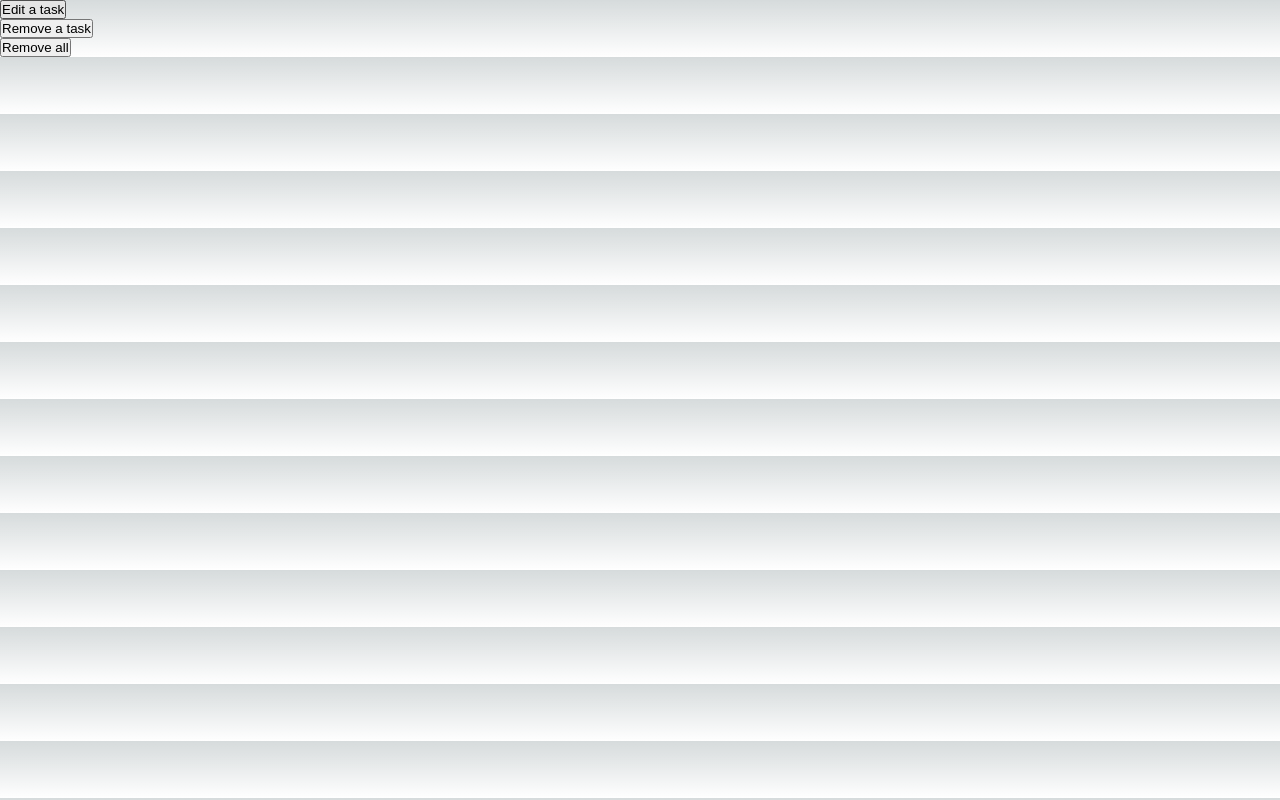
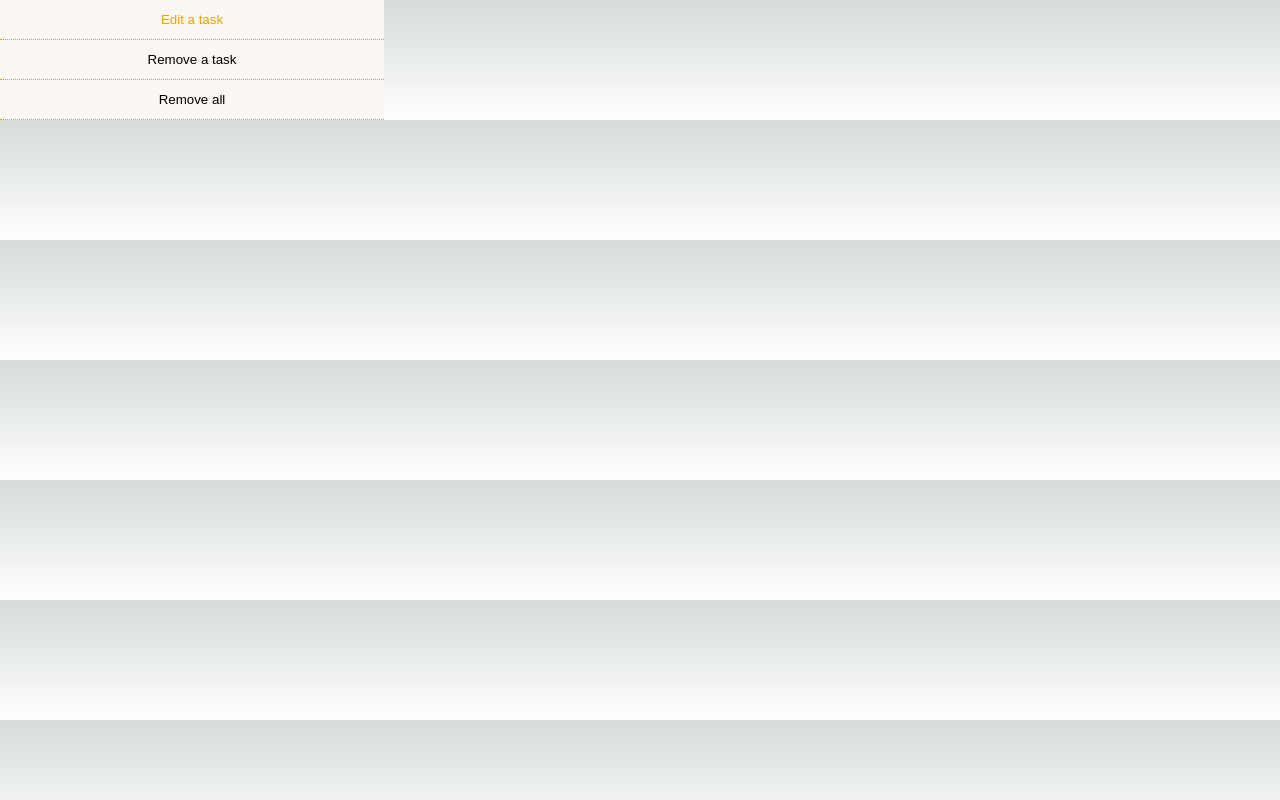
Before and after one commit to carocodingk/PomodoroTracker, a Next.js app: page /editMenu in a window 1280 px wide. Built offline with nearby package versions, Linux system fonts and the light colour scheme.

Commit message:
Task editing menu closes when clicked outside of it

```diff
--- a/src/pages/editMenu.js
+++ b/src/pages/editMenu.js
@@ -1,6 +1,10 @@
-import { useEffect } from "react"
+import { useEffect, useState } from "react"
+import DialogBox from "./dialogBox"
+import ShowTask from "./showTask"
 
-function EditMenu({taskList, setTaskList, setEditModeOption, editTask}){
+function EditMenu({taskList, setTaskList, setEditModeOption, taskToEdit, setOpenMenu}){
+
+  const [showDetails, setShowDetails] = useState(false);
 
   const removeAll = () => {
     const newTaskList =[]
@@ -14,27 +18,33 @@ function EditMenu({taskList, setTaskList, setEditModeOption, editTask}){
     return(
       <div>
         {taskList.map((task) =>
-          (task.key != editTask.key)?
-            // console.log(task.taskName)
+          (task.key != taskToEdit.key)?
             newTaskList = [...newTaskList, task]
             :
             console.log('removed task: ', task.taskName)
         )}
         {setTaskList(newTaskList)}
       </div>
-
     );
   }
 
+  const editTask = () => {
+    return(
+    setOpenMenu(false)
+    );
 
-
+  }
 
     return(
-    <ul>
-      <li><input type="button" value="Edit a task" onClick={()=>console.log("first")}/></li>
-      <li><input type="button" value="Remove a task" onClick={()=>removeTask()}/></li>
-      <li><input type="button" value="Remove all" onClick={()=> removeAll()}/></li>
-    </ul>
+    <div>
+      {showDetails && <ShowTask taskList={taskList} taskToEdit={taskToEdit} />}
+      {/* <ul onMouseEnter={() => setOpenMenu(true)} onMouseLeave={()=> setOpenMenu(false)}> */}
+      <ul>
+        <li><input type="button" className="borderless lightBackground menuButton hoverItem" value="Edit a task" onClick={()=> editTask()}/></li>
+        <li><input type="button" className="borderless lightBackground menuButton hoverItem" value="Remove a task" onClick={()=>removeTask()}/></li>
+        <li><input type="button" className="borderless lightBackground menuButton hoverItem" value="Remove all" onClick={()=> removeAll()}/></li>
+      </ul>
+    </div>
     );
 }
 
--- a/src/pages/newEditTask.js
+++ b/src/pages/newEditTask.js
@@ -1,6 +1,4 @@
 import { useState } from "react"
-// import EditMenu from "./editMenu"
-// import EditMenu from "./editMenu"
 
 function NewEditTask({taskKeys, setTaskKey, setTaskList, openMenu, setOpenMenu}){
     const [newTask, setNewTask] = useState({
@@ -78,6 +76,7 @@ function NewEditTask({taskKeys, setTaskKey, setTaskList, openMenu, setOpenMenu})
           }
         }/>
         <input type="button" value="EDIT" onClick={() => setOpenMenu(!openMenu)} />
+        {/* <input type="button" value="EDIT" onMouseEnter={() => setOpenMenu(true)} onMouseLeave={() => setOpenMenu(false)} /> */}
         {/* <EditMenu /> */}
         {/* <input type="button" value="Edit" onClick={() => setOpenMenu(!openMenu)} />   s  */}
       </div>
--- a/src/pages/pomodoroTimer.js
+++ b/src/pages/pomodoroTimer.js
@@ -1,7 +1,7 @@
 import { useEffect, useState } from "react";
 import DialogBox from "./dialogBox";
 
-function PomodoroTimer({workTime, breakTime, taskInProgress, setCycleComplete}){
+function PomodoroTimer({workTime, breakTime, taskInProgress, setCycleComplete, setOpenMenu}){
     const [workTimer, setWorkTimer] = useState(workTime);
     const [workTimerRun, setWorkTimerRun] = useState(false);
     const [breakTimer, setBreakTimer] = useState(breakTime);
--- a/src/styles/styles.css
+++ b/src/styles/styles.css
@@ -104,11 +104,13 @@
     bottom: 0;
     padding: 0.6rem;
     width: 100vw;
+    height: 8vh;
     background-color: #f1e8df;
 }
 
 #taskInput {
     width: 80wv;
+    /* z-index: 3; */
 }
 
 #newTaskInput {
@@ -209,7 +211,45 @@
 
 #menu {
     position: absolute;
-    bottom: 80px;
+    bottom: 8vh;
     right: 0;
     border: 1px solid black;
 }
+
+#showTaskBackground {
+    width: 100vw;
+    height: 100vh;
+    background-color:  rgba(241, 232, 223, 0.7);
+
+}
+
+ul {
+    list-style-type: none;
+}
+
+.borderless {
+    border: none;
+    border-bottom: 1px dotted #E9A200;
+    max-width: 50vw;
+    min-height: 5vh;
+
+}
+
+.menuButton {
+    min-width: 30vw;
+}
+
+#test {
+    position: fixed;
+    top: 0;
+    left: 0;
+    background-color: red;
+    z-index: 2;
+    width: 90vw;
+    height: 30vh;
+}
+
+
+#here {
+    background-color: blue;
+}
```
Also changed, not shown: src/pages/index.js (+12 -1 lines), src/pages/taskManager.js (+6 -15 lines).
